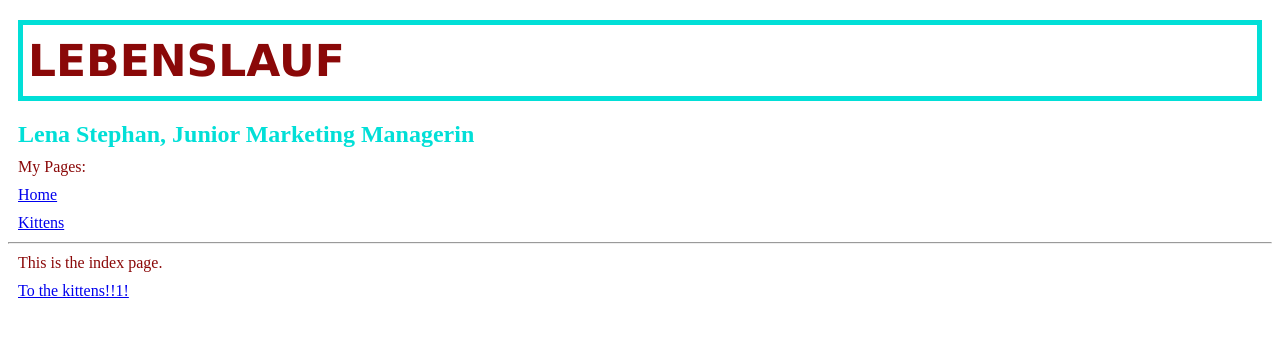
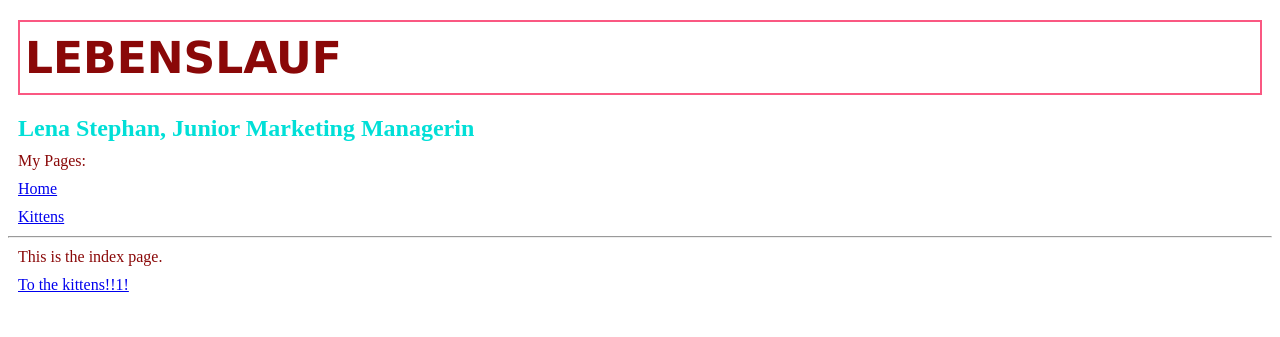
Before and after one commit to Lena231189/Lena231189.github.io, a Jekyll site: the page built from index.html, in a window 1280 px wide. Shown: the top 337 px of the page. Built offline with Jekyll 4.4.1, drawn with Linux system fonts in a browser that asks for light colours.

Commit message:
Update style.css

```diff
--- a/css/style.css
+++ b/css/style.css
@@ -4,7 +4,7 @@ h1 {
     font-family: Verdana, sans-serif;
     text-transform: uppercase;
 
-    border: 5px solid #01DFD7;
+    border: 2px solid #FA5882;
     margin: 20px 10px;
     padding: 10px 5px;
 }
```
